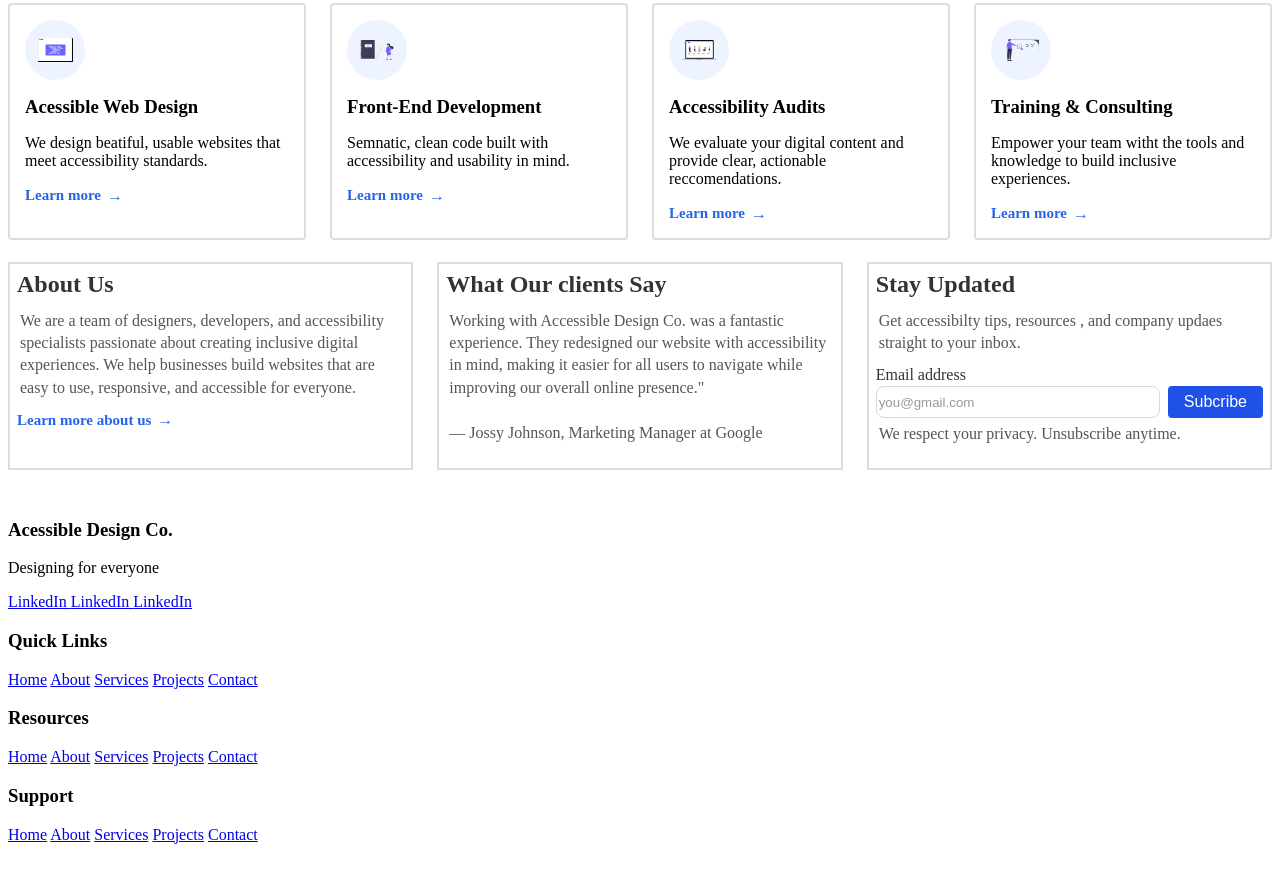
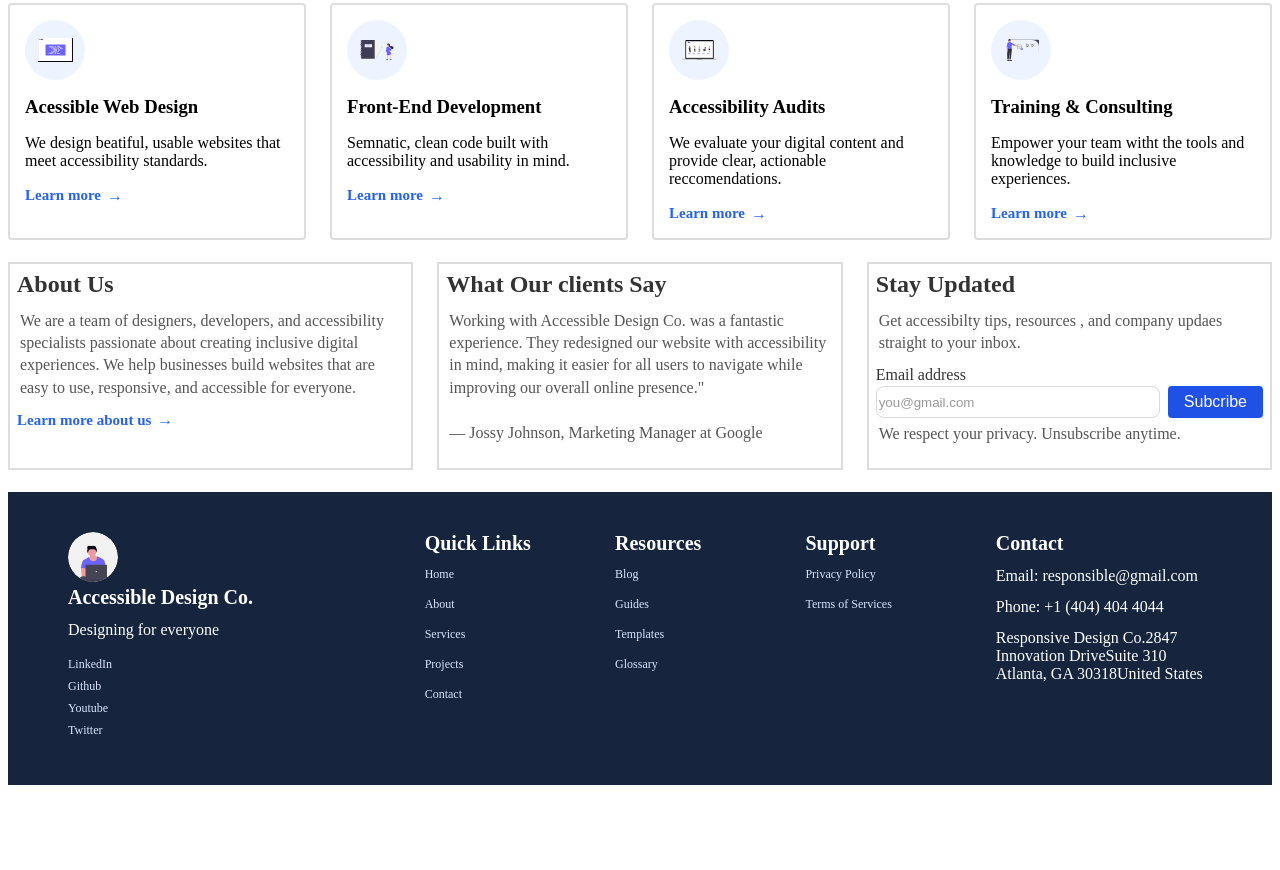
Before and after one commit to mercytv932/Responsive-Website-Pro, a plain HTML site: page index.html in a window 1280 px wide. Shown: the part 452-1322 px from the top of the page. After the commit the page ends 1245 px from the top, so only its background shows below. Drawn offline with Linux system fonts and the light colour scheme.

Commit message:
styles and finished

```diff
--- a/index.html
+++ b/index.html
@@ -154,25 +154,36 @@
     <div class="footer-grid">
 
 
-<section>
-  <img class="footer-img" src="">
-  <h3>Acessible Design Co.</h3>
+<section class="footer-brand">
+  <div>
+  <img class="footer-img" src="undraw_indie-hacker-avatar_b3wy.svg" alt="footer-img">
+  </div>
+
+  <div>
+  <h3>Accessible Design Co.</h3>
   <p>Designing  for everyone</p>
-  <a href="linkedIn">LinkedIn <a href=""></a> </a>
-  <a href="github">LinkedIn <a href=""></a> </a>
-  <a href="youtube">LinkedIn <a href=""></a> </a>
+  </div>
+
+  <div class="social-links">
+  <a href="#" aria-label="LinkedIn">LinkedIn  </a>
+  <a href="#" aria-label="github">Github  </a>
+  <a href="#" aria-label="youtube">Youtube </a>
+  <a href="#" aria-label="twitter">Twitter</a>
+  </div>
 </section>
+
 
 
 
 <section class="footer-links">
   <h3>Quick Links</h3>
+
 <nav aria-label="footer-navigation">
-  <a href="#home">Home</a>
-  <a href="#about">About</a>
-  <a href="#services">Services</a>
-  <a href="#projects">Projects</a>
-  <a href="#contact">Contact</a>
+  <a href="#">Home</a>
+  <a href="#">About</a>
+  <a href="#">Services</a>
+  <a href="#">Projects</a>
+  <a href="#">Contact</a>
 </nav>
 </section>
 
@@ -182,11 +193,10 @@
 <section class="footer-resources">
     <h3>Resources</h3>
 <nav aria-label="resources">
-  <a href="#Blog">Home</a>
-  <a href="#Guides">About</a>
-  <a href="#Templates">Services</a>
-  <a href="#Glossary">Projects</a>
-  <a href="#Case Studies">Contact</a>
+  <a href="#">Blog</a>
+  <a href="#">Guides</a>
+  <a href="#">Templates</a>
+  <a href="#">Glossary</a>
 </nav>
 </section>
 
@@ -194,24 +204,20 @@
 
 <section class="footer-support">
     <h3>Support</h3>
-<nav aria-label="resources">
-  <a href="#Blog">Home</a>
-  <a href="#Guides">About</a>
-  <a href="#Templates">Services</a>
-  <a href="#Glossary">Projects</a>
-  <a href="#Case Studies">Contact</a>
+<nav aria-label="support">
+  <a href="#">Privacy Policy</a>
+  <a href="#">Terms of Services</a>
 </nav>
 </section>
 
-
-
-<section class="contact-info">
-  <a href="email.com">
-    <img src="" alt="">
-  </a>
+<section class="footer-contacts">
+  <h3>Contact</h3>
+  <nav aria-label="contact">
+    <p style="margin-bottom: 5px;">Email: responsible@gmail.com</p>
+    <p style="margin-bottom: 5px;">Phone: +1 (404) 404 4044</p>
+    <p>Responsive Design Co.2847 Innovation DriveSuite 310 Atlanta, GA 30318United States</p>
+  </nav>
 </section>
-
-
     </div>
   </footer>
 </body>
--- a/style.css
+++ b/style.css
@@ -217,6 +217,7 @@
 
 .info {
   text-align: center;
+  margin-bottom: 10px;
 }
 
 .info-grid {
@@ -330,3 +331,70 @@
   margin-left: 3px;
   margin-top: 5px;
 }
+
+/* Footer */
+
+footer {
+  background-color: #16253d;
+  color: white;
+  padding: 40px 60px;
+}
+
+.footer-img {
+  width: 50px;
+  height: 50px;
+  border-radius: 50%;
+}
+
+.footer-grid {
+  display: grid;
+  grid-template-columns: 2fr 1fr 1fr 1fr 1.3fr;
+  gap: 24px;
+}
+
+.footer-brand,
+.social-links,
+.footer-resources,
+.footer-support {
+  display: flex;
+  flex-direction: column;
+  width: fit-content;
+}
+
+.footer-grid section {
+  display: flex;
+  flex-direction: column;
+}
+
+.footer-grid nav {
+  display: flex;
+  flex-direction: column;
+  gap: 8px;
+}
+
+.footer-grid a {
+  color: #dbe4ff;
+  text-decoration: none;
+  font-size: 12px;
+  margin-bottom: 7px;
+}
+
+.footer-grid a:hover {
+  color: white;
+}
+
+.footer-grid h3 {
+  margin: 0 0 12px;
+  font-size: 20px;
+}
+
+.footer-grid p {
+  margin: 0;
+}
+
+.social-links {
+  display: flex;
+  gap: auto;
+  margin-top: 18px;
+  margin-right: 5px;
+}
```
